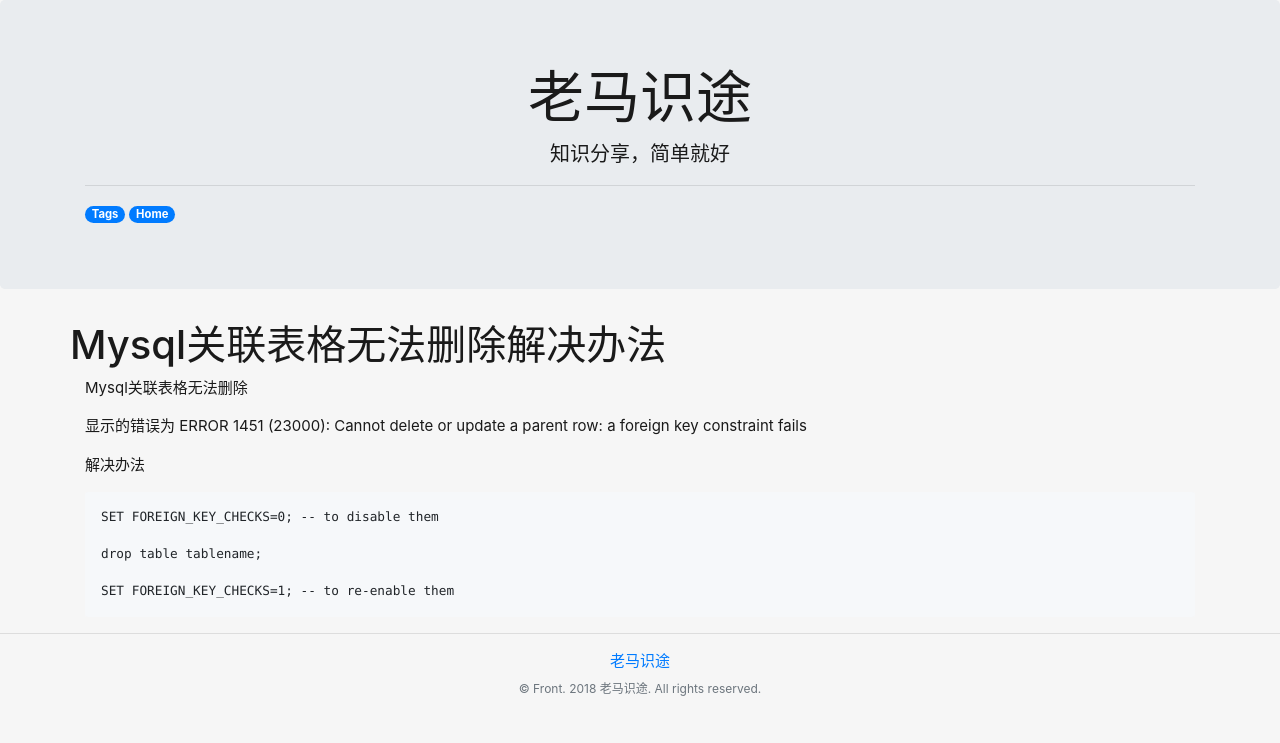
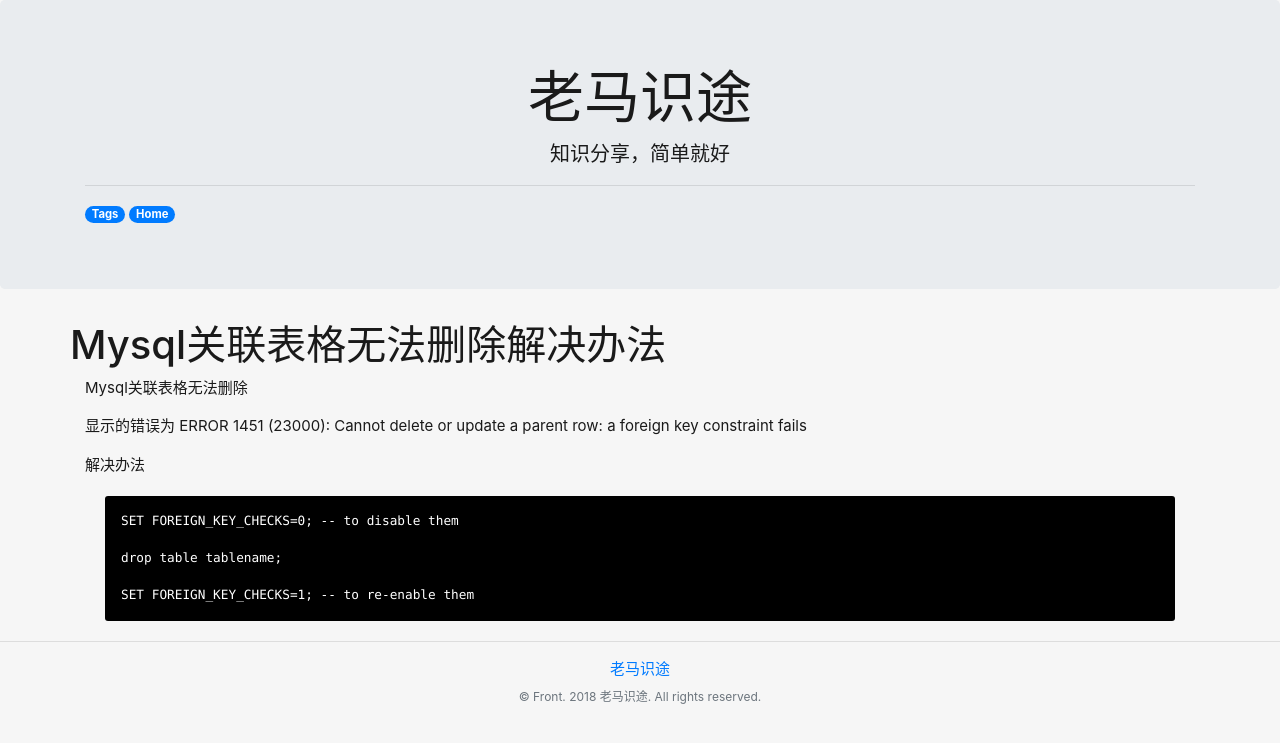
Before and after one commit to cfwin/cfwin.github.io, a Jekyll site: the page built from _posts/2018-11-09-Mysql关联表格无法删除解决办法-post.markdown, in a window 1280 px wide. Shown: the top 743 px of the page. Built offline with Jekyll 4.4.1, drawn with Linux system fonts in a browser that asks for light colours.

Commit message:
Update main.css

```diff
--- a/css/main.css
+++ b/css/main.css
@@ -18,7 +18,8 @@ main {
   overflow: hidden;
 }
 pre {
-    background-color: #f6f8fa;
+        background-color: #000000;
+    color: #FFF;
     border-radius: 3px;
     font-size: 85%;
     line-height: 1.45;
@@ -27,6 +28,6 @@ pre {
   margin-bottom: 0;
     word-break: normal;
   word-wrap: normal;
-  margin-top: 0;
+  margin: 20px;
 
 }
```
